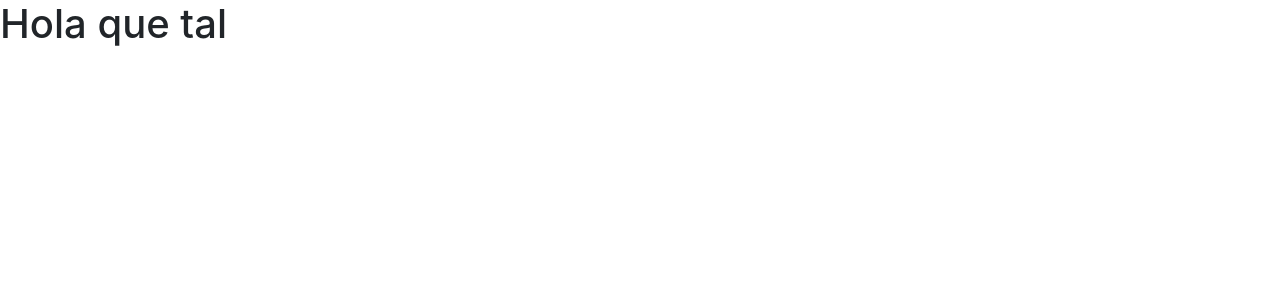
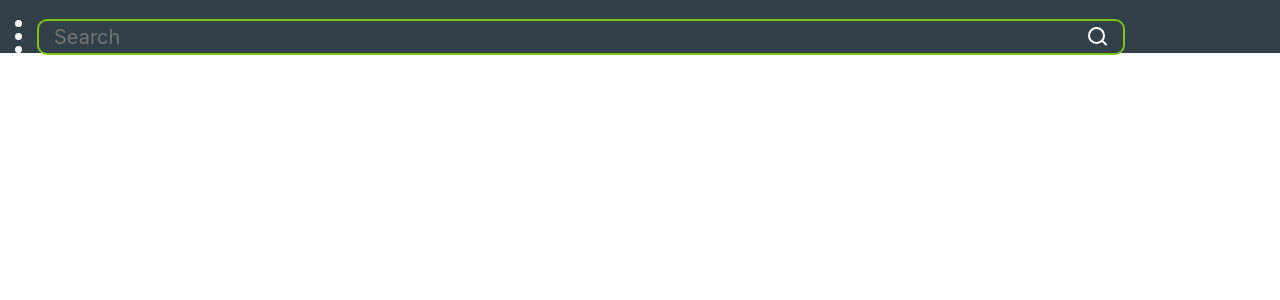
Before and after one commit to FariaSta/Macassenger, a Nuxt app: page /chats in a window 1280 px wide. Shown: the top 300 px of the page. Built offline with nearby package versions, Linux system fonts and the light colour scheme.

Commit message:
search component finished

```diff
--- /dev/null
+++ b/components/Search.vue
@@ -0,0 +1,35 @@
+<template>
+  <div class="search">
+    <input  placeholder="Search">
+    <img class="back" src="../public/svg/search.svg" >
+  </div>
+
+
+</template>
+
+<style scoped>
+
+  input
+  {
+    width: 85%;
+    height: 36px;
+    border: 2px solid #7BC411;
+    border-radius: 10px;
+    background: none;
+    color:white;
+    font-size: 20px;
+    text-align: left;
+    padding: 0 0 0 15px;
+    position: absolute;
+    left: 37px;
+  }
+  img
+  {
+    position: absolute;
+    top: 27px;
+    left: 85%;
+
+  }
+
+
+</style>
--- a/pages/chats.vue
+++ b/pages/chats.vue
@@ -1,5 +1,37 @@
 <template>
-    <div>
-        <h1>Hola que tal</h1>
+
+    <div class="chats">
+        <div class="header">
+            <img src="../public/svg/menu.svg" alt="">
+            <search />
+        </div>
     </div>
+
 </template>
+
+<style scoped>
+
+    .chats
+    {
+        background: #313F49;
+    }
+    .header
+    {
+        padding-top: 19px;
+        width: 100%;
+        display: flex;
+    }
+    .header img
+    {
+        margin-left: 15px;
+        margin-top: 1px;
+    }
+
+</style>
+
+<script>
+import Search from '~/components/Search.vue'
+export default {
+    components: {Search}
+}
+</script>
```
Also changed, not shown: public/svg/menu.svg (added), public/svg/search.svg (added).
